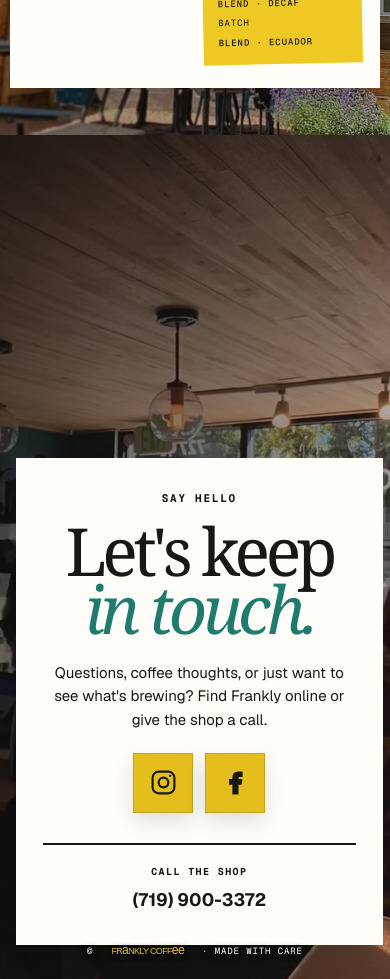
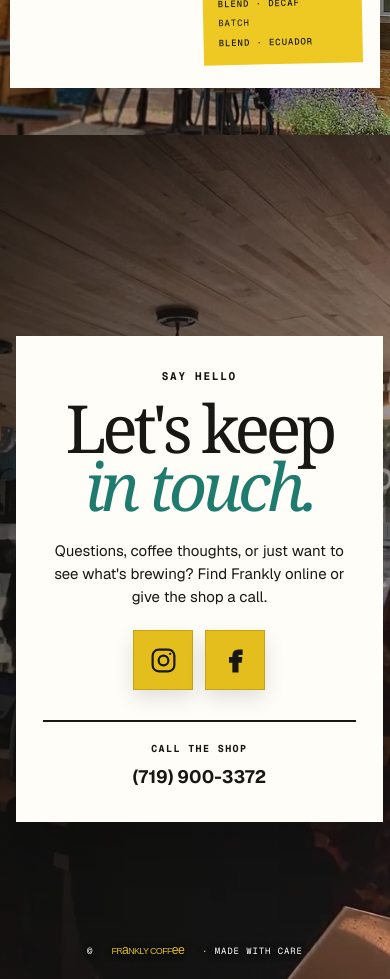
Before and after one commit to aryanmehta1902/FranklyCoffee, a Next.js app: page / in a window 390 px wide. Shown: the part 2700-3679 px from the top of the page. Built offline with nearby package versions, Linux system fonts and the light colour scheme.

Commit message:
Center mobile contact card

```diff
--- a/app/globals.css
+++ b/app/globals.css
@@ -755,8 +755,8 @@ footer {
   }
 
   .contact-hero {
-    place-items: end center;
-    padding: 105px 16px 34px;
+    place-items: center;
+    padding: 96px 16px 52px;
     background-position: 58% center;
   }
 
```
